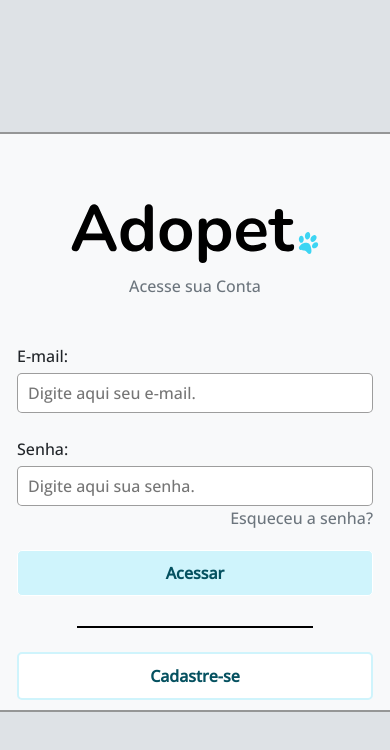
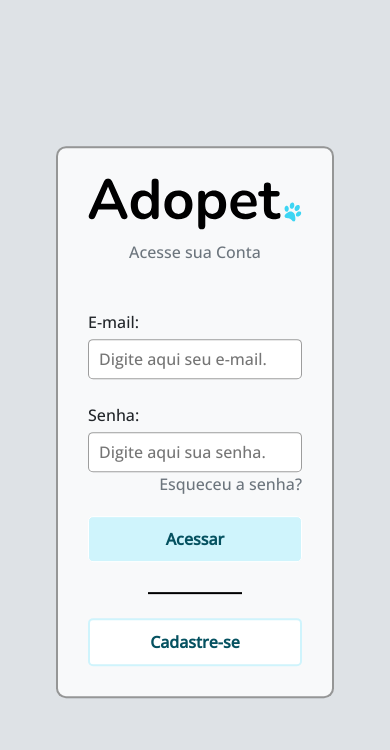
Before and after one commit to TonyyTonyy/AdoPet, a React (Vite) app: page /login in a window 390 px wide. Shown: the top 750 px of the page. Built offline with nearby package versions, Linux system fonts and the light colour scheme.

Commit message:
AdopetAtualizadoTop
Top

```diff
--- a/src/components/Navbar/style.module.css
+++ b/src/components/Navbar/style.module.css
@@ -1,7 +1,7 @@
 .nav {
     width:100% !important;
     height:100px;
-    background-color: #E9ECEF;
+    background-color: rgb(215, 215, 215);
     display: flex;
     justify-content: space-evenly !important;
     align-items: center;
--- a/src/pages/Login/index.jsx
+++ b/src/pages/Login/index.jsx
@@ -8,7 +8,7 @@
     <div className={style.main}>
          <div className={`${style.div_login} bg_black_1200 `}>
             <div className={style.imagem}>
-                <img src={Logo} width={336} height={60}/>
+                <img src={Logo} className={style.imagemLogo}/>
                 <p className={style.acesse}>Acesse sua Conta</p>
                 </div>
                 <div className={`d-flex flex-column `}>
--- a/src/pages/Login/style.module.css
+++ b/src/pages/Login/style.module.css
@@ -19,8 +19,8 @@
 .div_login {
     border: 2px solid rgba(0, 0, 0, 0.399);
     border-radius: 10px;
-    width: 500px;
-    height: 580px;
+    max-width: 600px;
+    max-height: 580px;
     display: flex;
     flex-direction: column;
     justify-content: space-evenly;
@@ -35,12 +35,19 @@
 }
 .Esenha{
     text-align: end;
+    cursor: pointer;
+
+}
+.Esenha p:hover{
+   color:black;
+
+
 }
 .imagem{
     display: flex;
     align-items: center;
     flex-direction: column;
-
+  width: 400px;
 }
 .imagem p {
     margin-top: 10px;
@@ -48,6 +55,9 @@
 .link{
     color: #d06398;
     text-decoration: none;
+}
+.imagemLogo{
+   max-height: 60px;
 }
 .main{
     background-color: #DEE2E6;
@@ -73,5 +83,17 @@
     width: 100%;
     height: 2px;
     background-color: black;
+}
+    @media (max-width: 600px) {
+        .div_login {
 
-}
+            padding:30px;
+        }
+        .imagem{
+            width: 100%;
+        }
+        .imagemLogo{
+            width: 100%;
+            height: 100%;
+        }
+      }
--- a/src/pages/Relatorio/index.jsx
+++ b/src/pages/Relatorio/index.jsx
@@ -1,13 +1,13 @@
 import Input from '../../components/Input'
 import style from './style.module.css'
 import TextArea from '../../components/TextArea'
-import NavbarSimple from '../../components/NavbarSimple'
+import Navbar from '../../components/Navbar'
 import ButtonFlat from '../../components/ButtonFlat'
 import Logo from '../../assets/card-image 1.svg'
 const Relatorio = () => {
     return (
         <div className={`d-flex flex-column `}>
-            <NavbarSimple />
+            <Navbar isLogged={"true"} />
             <div className={` ${style.card} d-flex flex-column  justify-content-center gap-3`} >
                 <div className={`d-flex flex-wrap gap-3`}>
                     <div className={`d-flex flex-column flex-grow-1 gap-3`}>
--- a/src/pages/Relatorio/style.module.css
+++ b/src/pages/Relatorio/style.module.css
@@ -1,7 +1,8 @@
 .card {
-    margin: 150px 240px;
+    border: 1px solid rgba(0, 0, 0, 0.312);
     box-shadow: 0px 4px 4px 0px rgba(0, 0, 0, 0.25);
     padding: 60px;
+    margin: 20px;
     position: relative;
 }
 
```
